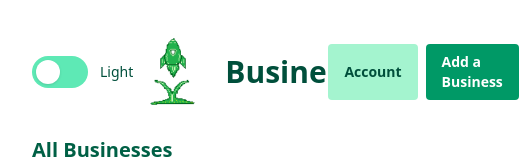
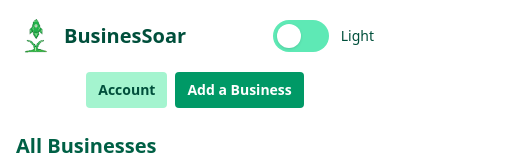
Before and after one commit to joelmathewsssss/BusinesSoar, a Next.js app in the folder businessoar/: page / in a window 390 px wide. Shown: the top 162 px of the page, 519 px wide, since content can reach past the window. Built offline with nearby package versions, Linux system fonts and the light colour scheme; no server answers; the database is empty.

Commit message:
changes to mobile view

```diff
--- a/businessoar/app/page.tsx
+++ b/businessoar/app/page.tsx
@@ -54,8 +54,41 @@ export default async function HomePage() {
   ) as (Business & { latitude: number; longitude: number })[]
 
   return (
-    <main className="p-8">
-      <div className="flex items-center justify-between mb-6">
+    <main className="p-4 sm:p-8">
+      <div className="mb-6">
+        {/* Mobile Layout */}
+        <div className="flex flex-col gap-4 sm:hidden">
+          <div className="flex items-center justify-between">
+            <div className="flex items-center gap-2">
+              <Image
+                src="/businessoar-logo.png"
+                alt="BusinesSoar logo"
+                width={40}
+                height={40}
+                className="rounded"
+              />
+              <h1 className="text-xl font-bold text-emerald-900 dark:text-emerald-50">BusinesSoar</h1>
+            </div>
+            <ThemeToggle />
+          </div>
+          <div className="flex gap-2 justify-center">
+            <Link
+              href="/account"
+              className="inline-flex items-center rounded bg-emerald-200 dark:bg-emerald-800 px-3 py-2 text-sm font-semibold text-emerald-900 dark:text-emerald-100 hover:bg-emerald-300 dark:hover:bg-emerald-700"
+            >
+              Account
+            </Link>
+            <Link
+              href="/add-business"
+              className="inline-flex items-center rounded bg-emerald-600 dark:bg-emerald-700 px-3 py-2 text-sm font-semibold text-white dark:text-emerald-50 hover:bg-emerald-700 dark:hover:bg-emerald-600"
+            >
+              Add a Business
+            </Link>
+          </div>
+        </div>
+
+        {/* Desktop Layout */}
+        <div className="hidden sm:flex items-center justify-between">
           <ThemeToggle />
           <div className="flex items-center gap-3">
             <Image
@@ -82,6 +115,7 @@ export default async function HomePage() {
             </Link>
           </div>
         </div>
+      </div>
 
       {/* Combined map and filtered list */}
       <BusinessSection businesses={businessesWithRating} businessesWithLocation={businessesWithLocation} />
```
Lines whose indentation alone changed are shown as unchanged.
